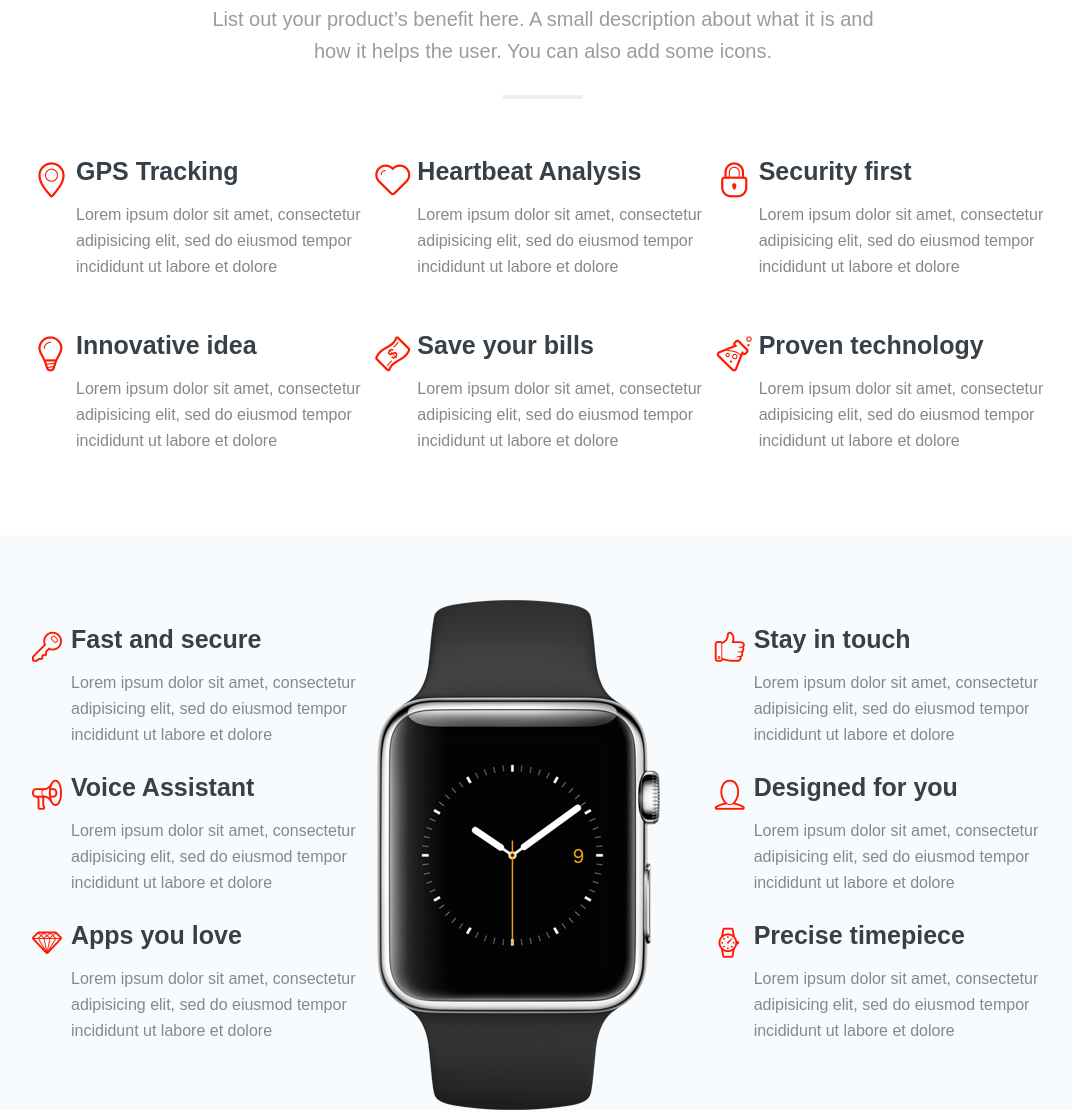
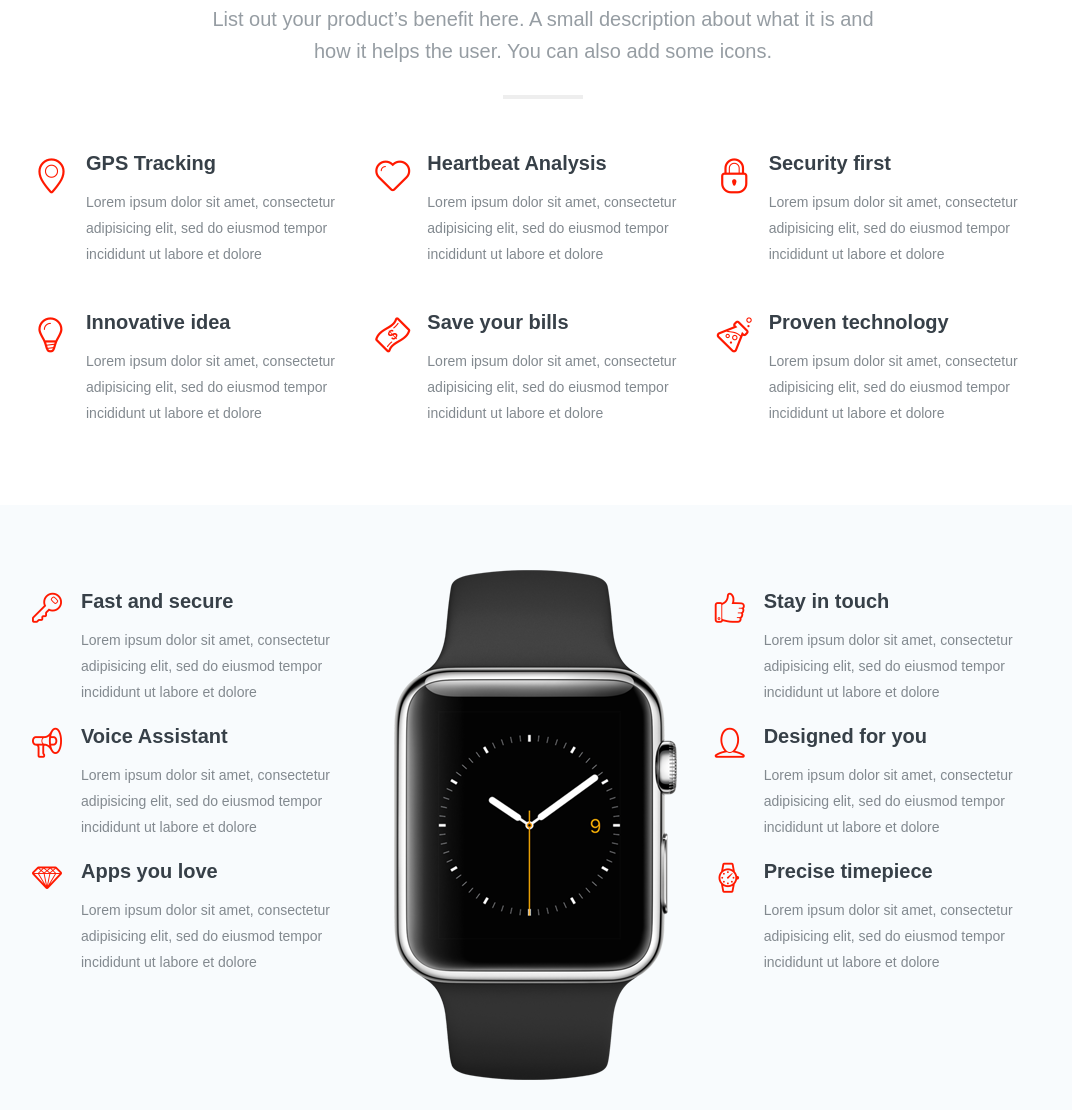
Before and after one commit to LegoTheLegend/Lancelot, a plain HTML site: page index.html in a window 1280 px wide. Shown: the part 2800-3910 px from the top of the page, without its empty margins (97-1169 px from the left). Drawn offline with Linux system fonts and the light colour scheme.

Commit message:
small edit

```diff
--- a/css/style.css
+++ b/css/style.css
@@ -257,7 +257,7 @@ ul.header-nav > li.last-button > a:hover {
     font-size: 35px;
     color: #FF1900;
     position: absolute;
-    top: 34px;
+    top: 30px;
     left: 3px;
 }
     .icon-loc:before {
@@ -337,15 +337,15 @@ ul.header-nav > li.last-button > a:hover {
     }
     .bsteps > .bstep > .bstep-title {
         color: #374048;
-        font-size: 25px;
+        font-size: 20px;
         margin-bottom: 10px;
-        padding-left: 40px;
+        padding-left: 50px;
     }
     .bsteps > .bstep > .bstep-description {
         color: #82898f;
-        font-size: 16px;
+        font-size: 14px;
         line-height: 26px;
-        padding-left: 40px;
+        padding-left: 50px;
     }
 
 .watch {}
@@ -373,17 +373,19 @@ ul.header-nav > li.last-button > a:hover {
     }
     .column > .columnsteps > .columnstep > .column-title {
         color: #374048;
-        font-size: 25px;
+        font-size: 20px;
         margin-bottom: 10px;
-        padding-left: 35px;
+        padding-left: 45px;
     }
     .column > .columnsteps > .columnstep > .column-description {
         color: #82898f;
-        font-size: 16px;
+        font-size: 14px;
         line-height: 26px;
-        padding-left: 35px;
+        padding-left: 45px;
     }
-    .column > .column-image {}
+    .column > .column-image {
+        padding-left: 17px;
+    }
 
 .collection {}
     .collection-steps {
```
